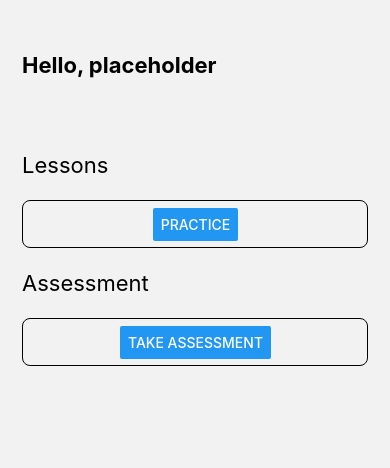
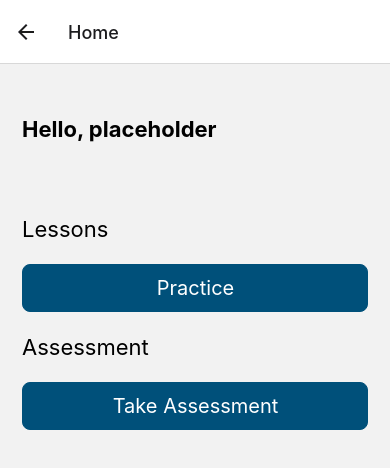
Before and after one commit to ooioiooGT/i-hack, a React Native app: screen /Home in a window 390 px wide. Shown: the top 468 px of the page. Built offline with nearby package versions, Linux system fonts and the light colour scheme.

Commit message:
Fixed buttons size and style.

```diff
--- a/App.js
+++ b/App.js
@@ -20,7 +20,7 @@ let rtcProps = {
 }
   return (
     <NavigationContainer>
-      <Stack.Navigator screenOptions={{ headerShown: false }}>
+      <Stack.Navigator /*screenOptions={{ headerShown: false }}*/>
         <Stack.Group>
           <Stack.Screen name="Login" component={Login}/>
           <Stack.Screen name="Home" component={Home}/>
--- a/src/frontend/create.js
+++ b/src/frontend/create.js
@@ -67,9 +67,32 @@ const Create = ({ navigation }) => {
                         </TouchableOpacity>
                     </View>
                 </View>
-                <View style={styles.input}>
+                <View style={{
+                    width: "100%",
+                    height: 48,
+                    borderColor: '#00507A',
+                    backgroundColor: '#00507A',
+                    borderWidth: 1,
+                    borderRadius: 8,
+                    alignItems: "center",
+                    justifyContent: "center",
+                    paddingLeft: 1
+                }}>
                     {/* Other signup-related components */}
-                    <Button title="Register" onPress={() => navigation.navigate("Profile")} />
+                    <TouchableOpacity
+                        onPress={() => navigation.navigate("Profile")}
+                        style={{
+                            width: "100%",
+                            height: "100%",
+                            borderColor: '#00507A',
+                            borderWidth: 1,
+                            borderRadius: 8,
+                            alignItems: "center",
+                            justifyContent: "center",
+                        }}
+                    >
+                        <Text style={{ color: 'white', fontSize: 20 }}>Register</Text>
+                    </TouchableOpacity>
                 </View>
 
                 <View style={{
--- a/src/frontend/home.js
+++ b/src/frontend/home.js
@@ -27,14 +27,28 @@ const Home = ({ navigation }) => {
             <View style={{
                 width: "100%",
                 height: 48,
-                borderColor: 'black',
+                borderColor: '#00507A',
+                backgroundColor: '#00507A',
                 borderWidth: 1,
                 borderRadius: 8,
                 alignItems: "center",
                 justifyContent: "center",
                 paddingLeft: 1
                 }}>
-                <Button title="Practice" onPress={() => navigation.navigate("lessons")}/>
+                <TouchableOpacity
+                    onPress={() => navigation.navigate("Assesment")}
+                    style={{
+                        width: "100%",
+                        height: "100%",
+                        borderColor: '#00507A',
+                        borderWidth: 1,
+                        borderRadius: 8,
+                        alignItems: "center",
+                        justifyContent: "center",
+                    }}
+                >
+                    <Text style={{ color: 'white', fontSize: 20 }}>Practice</Text>
+                </TouchableOpacity>
             </View>
 
             <View style={{marginVertical: 22}}>
@@ -47,20 +61,30 @@ const Home = ({ navigation }) => {
             </View>
 
             <View style={{
+                width: "100%",
+                height: 48,
+                borderColor: '#00507A',
+                backgroundColor: '#00507A',
+                borderWidth: 1,
+                borderRadius: 8,
+                alignItems: "center",
+                justifyContent: "center",
+                paddingLeft: 1
+                }}>
+                <TouchableOpacity
+                    onPress={() => navigation.navigate("Assesment")}
+                    style={{
                         width: "100%",
-                        height: 48,
-                        borderColor: 'black',
+                        height: "100%",
+                        borderColor: '#00507A',
                         borderWidth: 1,
                         borderRadius: 8,
                         alignItems: "center",
                         justifyContent: "center",
-                        paddingLeft: 1
-                    }}>
-                <Button
-                    title='Take Assessment'
-                    onPress={() => navigation.navigate("Assesment")}>
-
-                </Button>
+                    }}
+                >
+                    <Text style={{ color: 'white', fontSize: 20 }}>Take Assessment</Text>
+                </TouchableOpacity>
             </View>
         </View>
     );
--- a/src/frontend/login.js
+++ b/src/frontend/login.js
@@ -100,7 +100,8 @@ const Login = () => {
                 <View style={{
                         width: "100%",
                         height: 48,
-                        borderColor: 'black',
+                        borderColor: '#00507A',
+                        backgroundColor: '#00507A',
                         borderWidth: 1,
                         borderRadius: 8,
                         alignItems: "center",
@@ -108,7 +109,20 @@ const Login = () => {
                         paddingLeft: 1
                     }}>
                     {/* Other signup-related components */}
-                    <Button title="Sign In" onPress={() => navigation.navigate("Home")} />
+                    <TouchableOpacity
+                        onPress={() => navigation.navigate("Home")}
+                        style={{
+                            width: "100%",
+                            height: "100%",
+                            borderColor: '#00507A',
+                            borderWidth: 1,
+                            borderRadius: 8,
+                            alignItems: "center",
+                            justifyContent: "center",
+                        }}
+                    >
+                        <Text style={{ color: 'white', fontSize: 20 }}>Sign In</Text>
+                    </TouchableOpacity>
                 </View>
 
                 <View style={{
--- a/src/frontend/profile.js
+++ b/src/frontend/profile.js
@@ -49,9 +49,32 @@ const Profile = ({ navigation }) => {
                     <TextInput style={styles.input}/>
                 </View>
 
-                <View style={styles.input}>
+                <View style={{
+                    width: "50%",
+                    height: 48,
+                    borderColor: '#00507A',
+                    backgroundColor: '#00507A',
+                    borderWidth: 1,
+                    borderRadius: 8,
+                    alignItems: "center",
+                    justifyContent: "center",
+                    paddingLeft: 1
+                }}>
                     {/* Other signup-related components */}
-                    <Button title="Sign Up" onPress={() => navigation.navigate("Assesment")} />
+                    <TouchableOpacity
+                        onPress={() => navigation.navigate("Assesment")}
+                        style={{
+                            width: "100%",
+                            height: "100%",
+                            borderColor: '#00507A',
+                            borderWidth: 1,
+                            borderRadius: 8,
+                            alignItems: "center",
+                            justifyContent: "center",
+                        }}
+                    >
+                        <Text style={{ color: 'white', fontSize: 20 }}>Assessment</Text>
+                    </TouchableOpacity>
                 </View>
 
                 <View style={{
```
